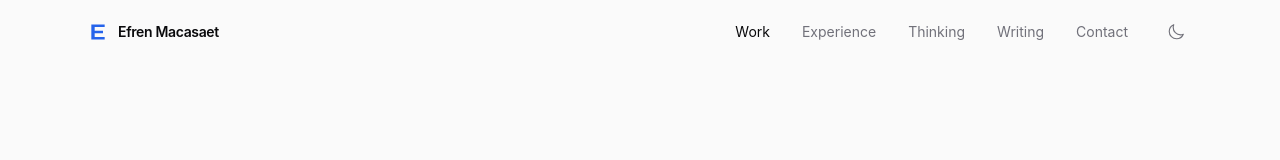
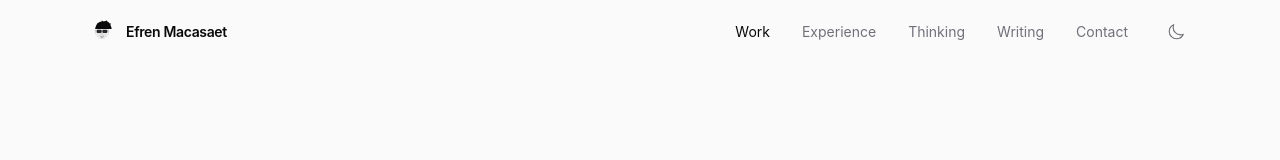
Before and after one commit to iwoork/efrenmacasaet, a Next.js app: page / in a window 1280 px wide. Shown: the top 160 px of the page. Built offline with nearby package versions, Linux system fonts and the light colour scheme.

Commit message:
feat: replace geometric E logo with vector character portrait
Co-Authored-By: Claude Opus 4.6 (1M context) <noreply@anthropic.com>

```diff
--- a/src/components/Header.tsx
+++ b/src/components/Header.tsx
@@ -75,17 +75,38 @@ export default function Header() {
           className="flex items-center gap-2.5 transition-colors duration-200 group"
         >
           <svg
-            width="20"
-            height="20"
-            viewBox="0 0 24 24"
+            width="28"
+            height="28"
+            viewBox="0 0 64 64"
             fill="none"
-            className="text-[var(--color-accent-blue)] transition-colors duration-200"
+            className="transition-colors duration-200"
             aria-hidden="true"
           >
-            <path
-              d="M4 3h16v3H8v4.5h10v3H8V18h12v3H4V3z"
-              fill="currentColor"
-            />
+            {/* Head shape */}
+            <ellipse cx="32" cy="30" rx="16" ry="18" fill="var(--color-text-secondary)" opacity="0.25" />
+            <ellipse cx="32" cy="30" rx="15" ry="17" fill="var(--color-bg)" />
+            {/* Face skin */}
+            <ellipse cx="32" cy="32" rx="13" ry="14" fill="var(--color-text-secondary)" opacity="0.15" />
+            {/* Spiky hair */}
+            <path d="M17 25c0-10 7-17 15-17s15 7 15 17" fill="var(--color-accent)" />
+            <path d="M17 25c1-4 3-8 5-10l-2-3 5 2c2-3 4-5 7-6l-1-3 4 3c2-1 5-2 7-1l1-3 1 4c3 1 5 3 6 5l3-1-2 4c2 3 3 6 3 9z" fill="var(--color-accent)" />
+            {/* Ears */}
+            <ellipse cx="18" cy="30" rx="2.5" ry="3.5" fill="var(--color-text-secondary)" opacity="0.2" />
+            <ellipse cx="46" cy="30" rx="2.5" ry="3.5" fill="var(--color-text-secondary)" opacity="0.2" />
+            {/* Sunglasses */}
+            <rect x="20" y="27" width="11" height="7" rx="2" fill="var(--color-accent)" opacity="0.85" />
+            <rect x="33" y="27" width="11" height="7" rx="2" fill="var(--color-accent)" opacity="0.85" />
+            <path d="M31 30h2" stroke="var(--color-accent)" strokeWidth="1.5" />
+            <path d="M19 29h-1" stroke="var(--color-accent)" strokeWidth="1" />
+            <path d="M45 29h1" stroke="var(--color-accent)" strokeWidth="1" />
+            {/* Nose */}
+            <path d="M32 35v3.5" stroke="var(--color-text-secondary)" strokeWidth="1" strokeLinecap="round" opacity="0.4" />
+            {/* Slight smile */}
+            <path d="M28 41c2 2 6 2 8 0" stroke="var(--color-text-secondary)" strokeWidth="1" strokeLinecap="round" fill="none" opacity="0.5" />
+            {/* Goatee */}
+            <path d="M29 42c1 2 2 3 3 3s2-1 3-3" stroke="var(--color-accent)" strokeWidth="1.5" strokeLinecap="round" fill="none" opacity="0.4" />
+            {/* Jaw line */}
+            <path d="M19 30c0 10 5 17 13 17s13-7 13-17" fill="none" stroke="var(--color-text-secondary)" strokeWidth="0.5" opacity="0.15" />
           </svg>
           <span className="text-sm font-semibold tracking-tight text-[var(--color-accent)] group-hover:text-[var(--color-text-primary)]">
             {SITE.name}
```
